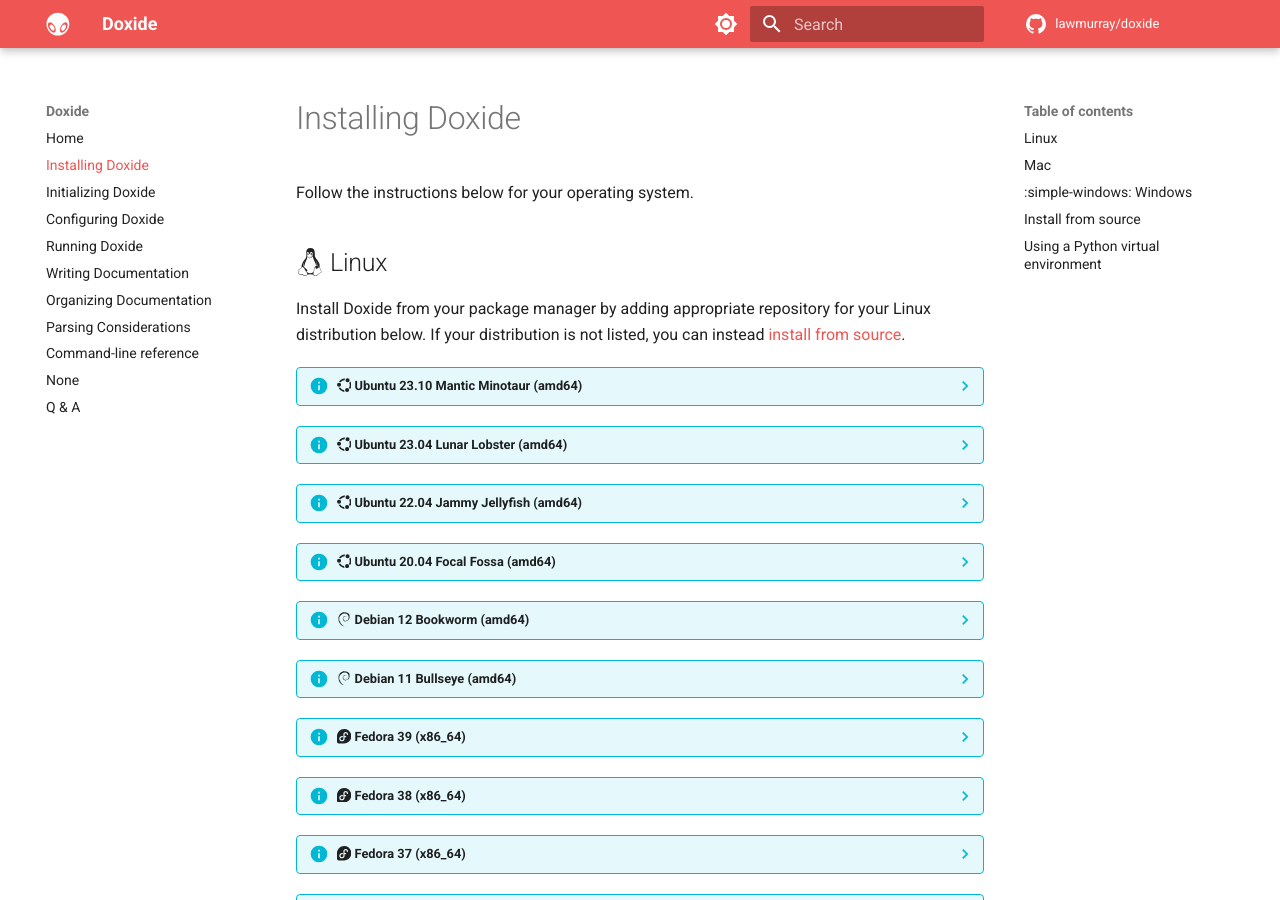
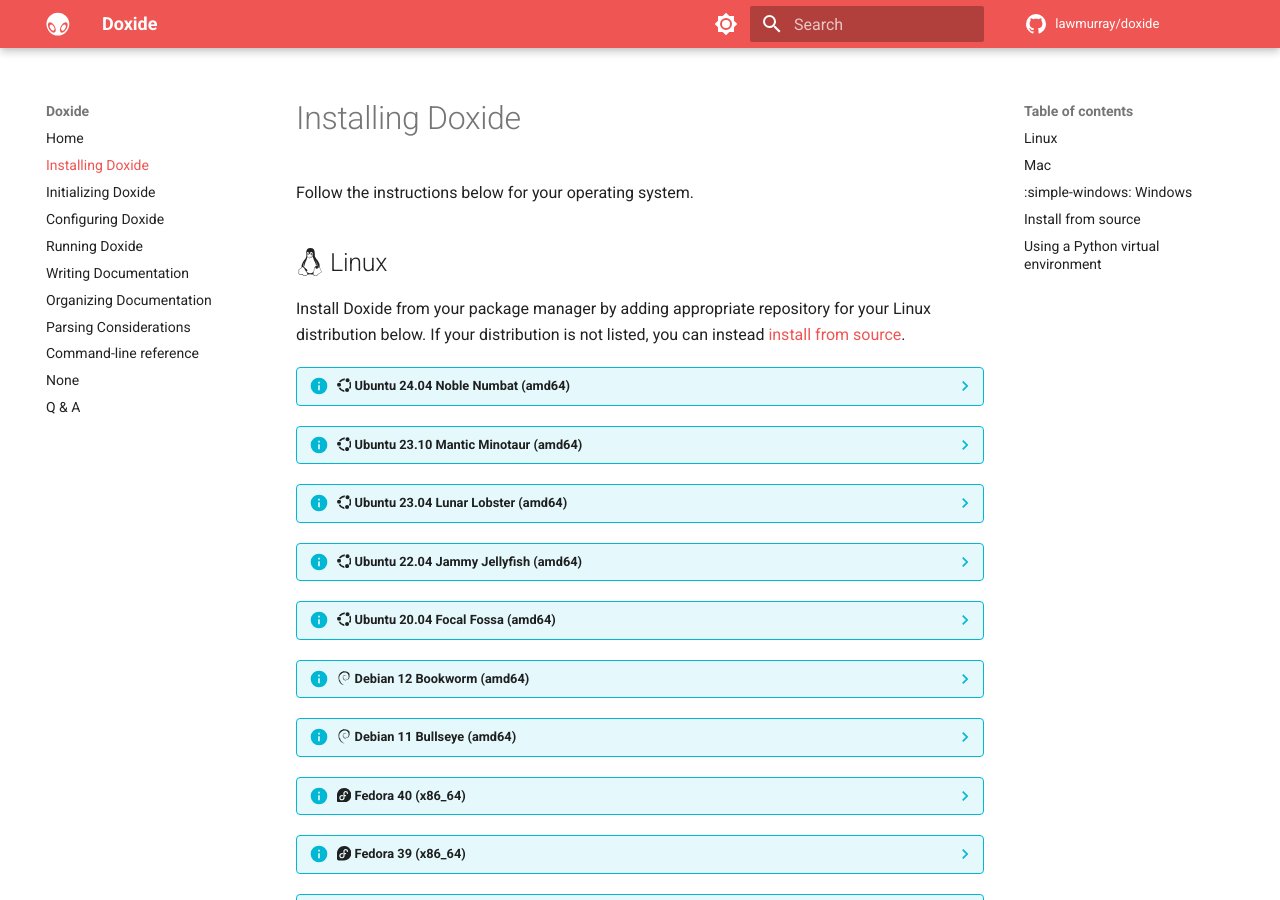
Before and after one commit to lawmurray/doxide, an MkDocs documentation site: the page built from docs/installation.md, in a window 1280 px wide and 900 px high. Built offline with MkDocs 1.6.1 and Material for MkDocs 9.7.7, drawn with Linux system fonts in a browser that asks for light colours; comment, search, counter and statistics services are not loaded; some of the changed lines change nothing that is shown.

Commit message:
Added Ubuntu 24.04 and Fedora 40 repositories to website.

````diff
--- a/docs/installation.md
+++ b/docs/installation.md
@@ -5,6 +5,15 @@
 ## :simple-linux: Linux
 
 Install Doxide from your package manager by adding appropriate repository for your Linux distribution below. If your distribution is not listed, you can instead [install from source](#install-from-source).
+
+??? info ":simple-ubuntu: Ubuntu 24.04 Noble Numbat (amd64)"
+    Install Doxide:
+    ```
+    echo 'deb http://download.indii.org/deb noble main' | sudo tee /etc/apt/sources.list.d/indii.org.list
+    curl -fsSL https://download.indii.org/deb/Release.key | gpg --dearmor | sudo tee /etc/apt/trusted.gpg.d/indii.org.gpg > /dev/null
+    sudo apt update
+    sudo apt install doxide
+    ```
 
 ??? info ":simple-ubuntu: Ubuntu 23.10 Mantic Minotaur (amd64)"
     Install Doxide:
@@ -58,6 +67,14 @@
     curl -fsSL https://download.indii.org/deb/Release.key | gpg --dearmor | sudo tee /etc/apt/trusted.gpg.d/indii.org.gpg > /dev/null
     sudo apt update
     sudo apt install doxide
+    ```
+
+??? info ":simple-fedora: Fedora 40 (x86_64)"
+    Install Doxide:
+    ```
+    sudo dnf config-manager --add-repo https://download.indii.org/rpm/fedora/40/indii.org.repo
+    sudo dnf update
+    sudo dnf install doxide
     ```
 
 ??? info ":simple-fedora: Fedora 39 (x86_64)"
````
